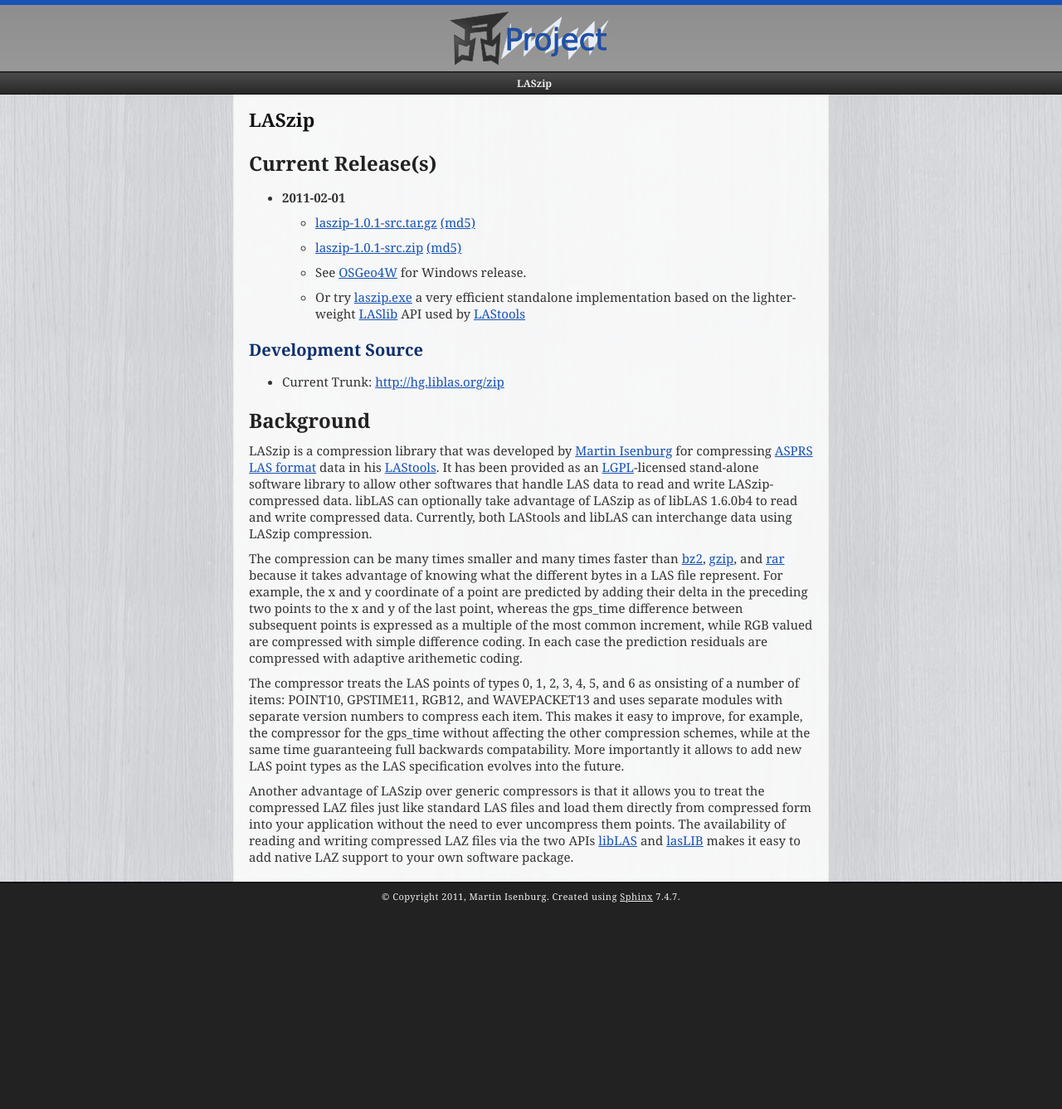
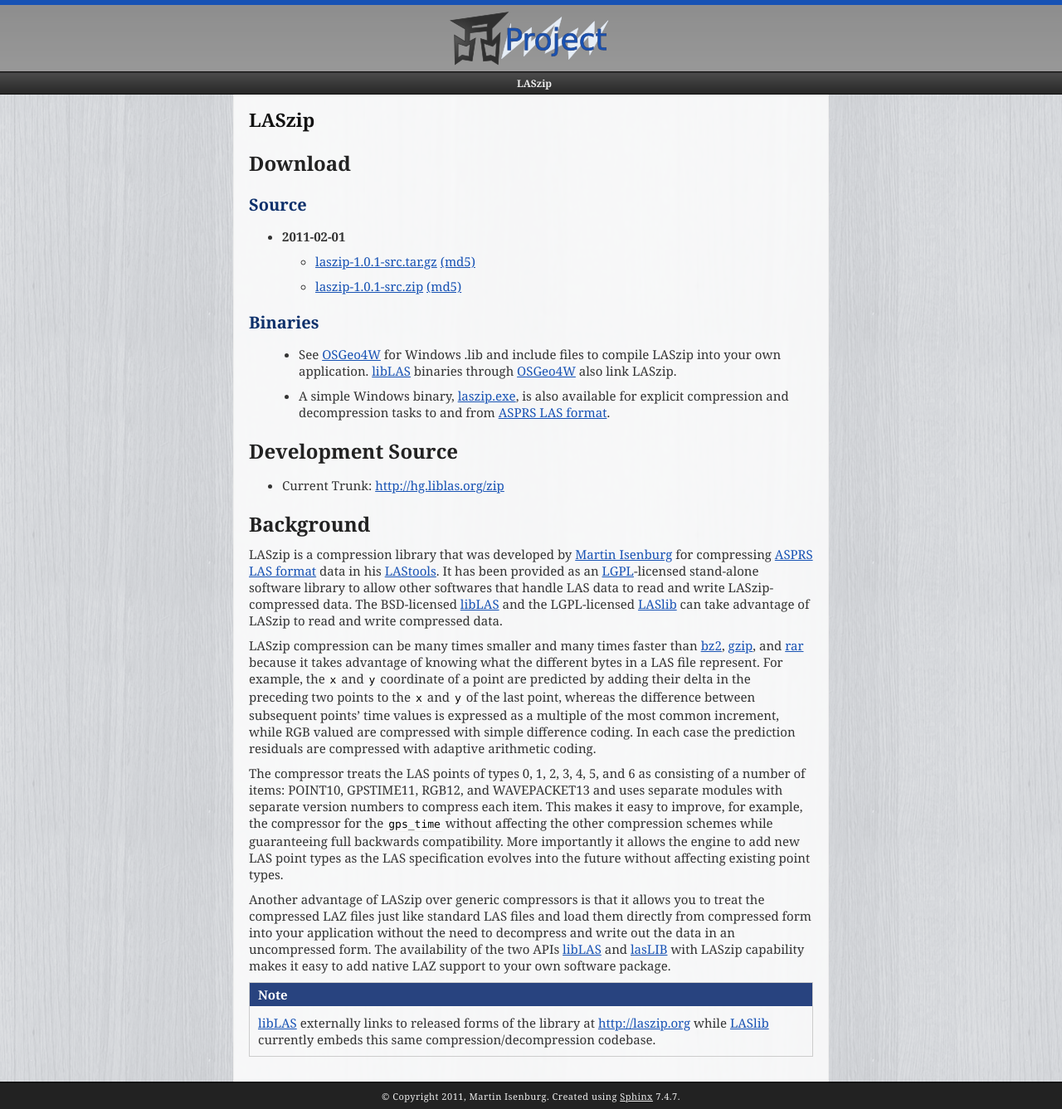
Before and after one commit to LASzip/LASzip, a Sphinx documentation site: the page built from docs/source/index.rst, in a window 1280 px wide. Shown: the whole page at 83% size. Built offline with Sphinx 7.4.7, drawn with Linux system fonts in a browser that asks for light colours; before the commit the page ends 1096 px from its top, so only the background shows below that.

Commit message:
tweak language and layout a little bit

```diff
--- a/docs/source/index.rst
+++ b/docs/source/index.rst
@@ -4,9 +4,13 @@
 LASzip
 ******************************************************************************
 
+Download
+------------------------------------------------------------------------------
 
-Current Release(s)
-------------------------------------------------------------------------------
+
+
+Source
+..............................................................................
 
 * **2011-02-01**
 
@@ -16,13 +20,19 @@ Current Release(s)
   - `laszip-1.0.1-src.zip <http://download.osgeo.org/laszip/laszip-1.0.0.zip>`_
     `(md5) <http://download.osgeo.org/liblas/laszip-1.0.1.zip.md5>`__
 
-  - See `OSGeo4W <http://trac.osgeo.org/osgeo4w>`__ for Windows release.
+Binaries
+..............................................................................
 
-  - Or try `laszip.exe`_ a very efficient standalone implementation based
-    on the lighter-weight `LASlib`_ API used by `LAStools`_
+  - See `OSGeo4W`_ for Windows .lib and
+    include files to compile LASzip into your own application. `libLAS`_
+    binaries through `OSGeo4W`_ also link LASzip.
+
+  - A simple Windows binary, `laszip.exe`_, is also available for
+    explicit compression and decompression tasks to and from `ASPRS LAS format`_.
+
 
 Development Source
-..............................................................................
+------------------------------------------------------------------------------
 
 * Current Trunk: http://hg.liblas.org/zip
 
@@ -31,38 +41,45 @@ Background
 ------------------------------------------------------------------------------
 
 LASzip is a compression library that was developed by `Martin Isenburg`_ for
-compressing `ASPRS LAS format`_ data in his `LAStools`_.
-It has been provided as an `LGPL`_-licensed stand-alone software library to allow
-other softwares that handle LAS data to read and write LASzip-compressed data.
-libLAS can optionally take advantage of LASzip as of libLAS 1.6.0b4 to read
-and write compressed data. Currently, both LAStools and libLAS can interchange
-data using LASzip compression.
+compressing `ASPRS LAS format`_ data in his `LAStools`_. It has been provided
+as an `LGPL`_-licensed stand-alone software library to allow other softwares
+that handle LAS data to read and write LASzip-compressed data. The
+BSD-licensed `libLAS`_ and the LGPL-licensed `LASlib`_ can take
+advantage of LASzip to read and write compressed data.
 
-The compression can be many times smaller and many times faster than `bz2`_,
-`gzip`_, and `rar`_ because it takes advantage of knowing what the different
-bytes in a LAS file represent. For example, the x and y coordinate of a
-point are predicted by adding their delta in the preceding two points to
-the x and y of the last point, whereas the gps_time difference between
-subsequent points is expressed as a multiple of the most common increment,
-while RGB valued are compressed with simple difference coding. In each case
-the prediction residuals are compressed with adaptive arithemetic coding.
+LASzip compression can be many times smaller and many times faster than
+`bz2`_, `gzip`_, and `rar`_ because it takes advantage of knowing what the
+different bytes in a LAS file represent. For example, the ``x`` and ``y``
+coordinate of a point are predicted by adding their delta in the preceding two
+points to the ``x`` and ``y`` of the last point, whereas the difference
+between subsequent points' time values is expressed as a multiple of the most
+common increment, while RGB valued are compressed with simple difference
+coding. In each case the prediction residuals are compressed with adaptive
+arithmetic coding.
 
-The compressor treats the LAS points of types 0, 1, 2, 3, 4, 5, and 6  as
-onsisting of a number of items: POINT10, GPSTIME11, RGB12, and WAVEPACKET13
-and uses separate modules with separate version numbers to compress each
-item. This makes it easy to improve, for example, the compressor for the
-gps_time without affecting the other compression schemes, while at the same
-time guaranteeing full backwards compatability. More importantly it allows
-to add new LAS point types as the LAS specification evolves into the future.
+The compressor treats the LAS points of types 0, 1, 2, 3, 4, 5, and 6 as
+consisting of a number of items: POINT10, GPSTIME11, RGB12, and WAVEPACKET13
+and uses separate modules with separate version numbers to compress each item.
+This makes it easy to improve, for example, the compressor for the
+``gps_time`` without affecting the other compression schemes while
+guaranteeing full backwards compatibility. More importantly it allows the
+engine to add new LAS point types as the LAS specification evolves into the
+future without affecting existing point types.
 
-Another advantage of LASzip over generic compressors is that it allows you
-to treat the compressed LAZ files just like standard LAS files and load them
-directly from compressed form into your application without the need to ever
-uncompress them points. The availability of reading and writing compressed
-LAZ files via the two APIs `libLAS`_ and `lasLIB`_ makes it easy to add
-native LAZ support to your own software package.
+Another advantage of LASzip over generic compressors is that it allows you to
+treat the compressed LAZ files just like standard LAS files and load them
+directly from compressed form into your application without the need to
+decompress and write out the data in an uncompressed form. The availability of
+the two APIs `libLAS`_ and `lasLIB`_ with LASzip capability makes it easy to
+add native LAZ support to your own software package.
+
+.. note::
+    `libLAS`_ externally links to released forms of the library at
+    http://laszip.org while `LASlib`_ currently embeds this same
+    compression/decompression codebase.
 
 
+.. _`OSGeo4W`: http://trac.osgeo.org/osgeo4w
 .. _`Martin Isenburg`: http://www.cs.unc.edu/~isenburg
 .. _`ASPRS LAS format`: http://www.asprs.org/society/committees/standards/lidar_exchange_format.html
 .. _`LGPL`: http://en.wikipedia.org/wiki/GNU_Lesser_General_Public_License
@@ -71,5 +88,6 @@ native LAZ support to your own software package.
 .. _`rar`: http://en.wikipedia.org/wiki/Rar
 .. _`LAStools`: http://lastools.org
 .. _`libLAS`: http://liblas.org
-.. _`lasLIB`: http://www.cs.unc.edu/~isenburg/lastools/download/laslib.zip
-.. _`laszip.exe`: http://www.cs.unc.edu/~isenburg/lastools/download/laszip.exe
+.. _`lasLIB`: http://www.cs.unc.edu/~isenburg/lastools/download/laslib_README.txt
+.. _`lasLIB source`: http://www.cs.unc.edu/~isenburg/lastools/download/laslib.zip
+.. _`laszip.exe`: http://www.cs.unc.edu/~isenburg/lastools/
```
